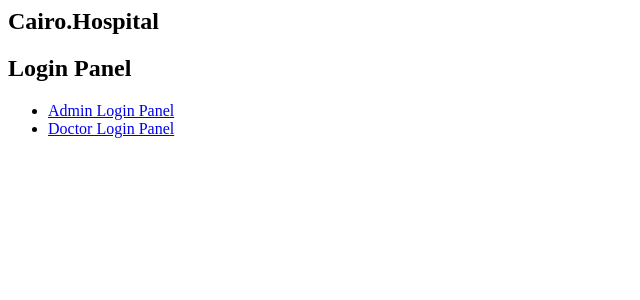
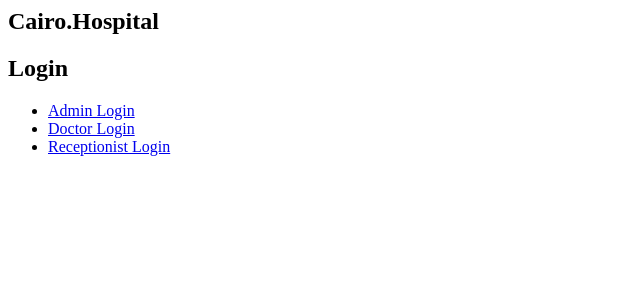
Before and after one commit to ziaddiab74/hospital-project, a PHP site: page /footer.php in a window 1280 px wide. Shown: the top 300 px of the page, without its empty margins (0-640 px from the left). Run offline with PHP 8.4, Linux system fonts and the light colour scheme.

Commit message:
Add files via upload

```diff
--- a/footer.php
+++ b/footer.php
@@ -13,11 +13,12 @@
           </div>
           <div class="col-md">
             <div class="ftco-footer-widget mb-5 ml-md-4">
-              <h2 class="ftco-heading-2 logo">Login Panel </h2>
+              <h2 class="ftco-heading-2 logo">Login  </h2>
               <ul class="list-unstyled">
 
-              <li><a href="adminlogin.php"><span class="ion-ios-arrow-round-forward mr-2"></span>Admin Login Panel</a></li>
-                <li><a href="doctorlogin.php"><span class="ion-ios-arrow-round-forward mr-2"></span>Doctor Login Panel</a></li>
+              <li><a href="adminlogin.php"><span class="ion-ios-arrow-round-forward mr-2"></span>Admin Login </a></li>
+                <li><a href="doctorlogin.php"><span class="ion-ios-arrow-round-forward mr-2"></span>Doctor Login </a></li>
+                <li><a href="receptionistlogin.php"><span class="ion-ios-arrow-round-forward mr-2"></span>Receptionist Login </a></li>
 
               </ul>
             </div>
```
